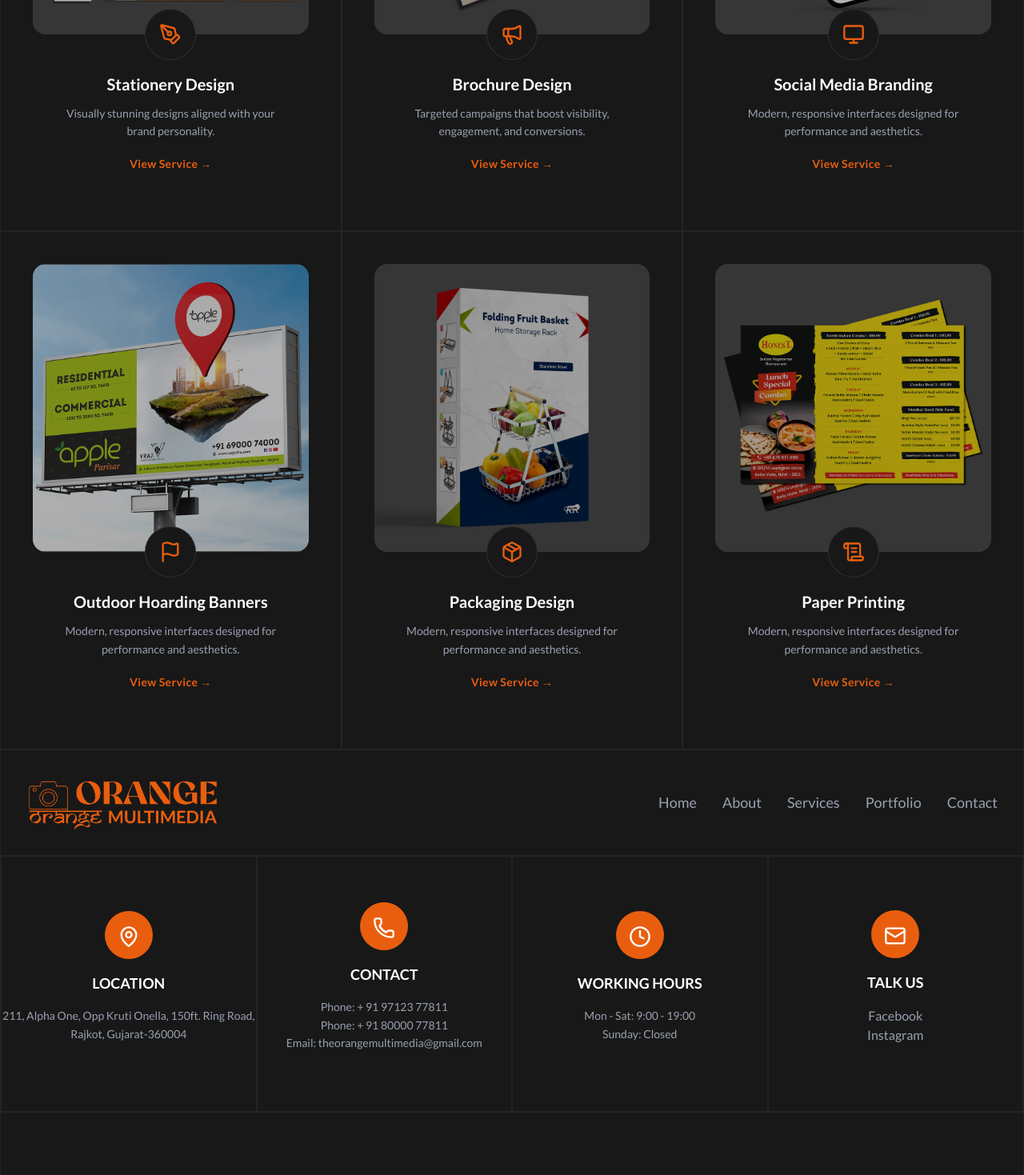
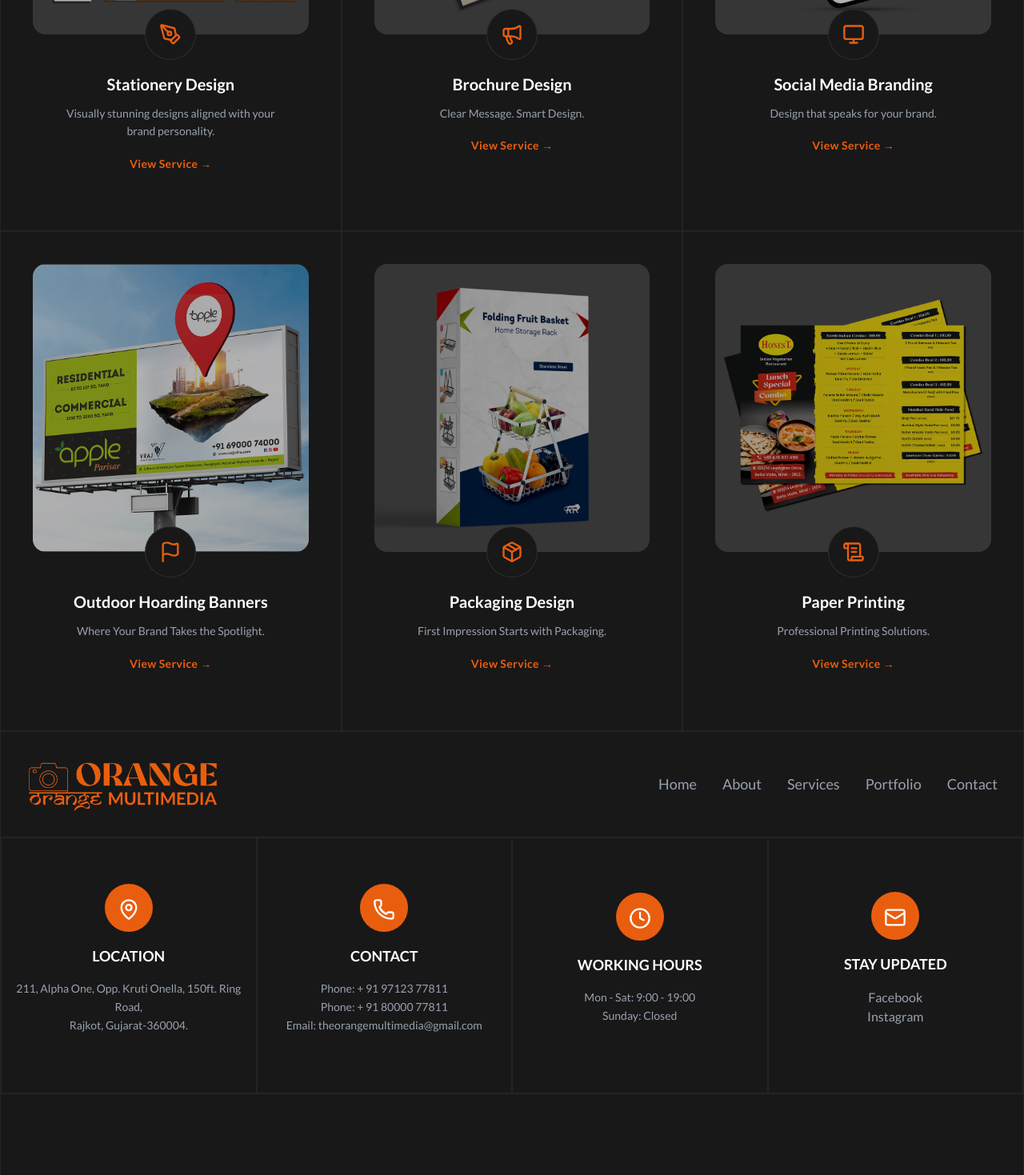
Before and after one commit to rutulkakadiya/rudra_orange_multimedia, a React (Vite) app: page /services in a window 1280 px wide. Shown: the part 1920-3389 px from the top of the page at 80% size. Built offline with nearby package versions, Linux system fonts and the light colour scheme; a web font is replaced by a local one.

Commit message:
Frontend

```diff
--- a/src/Components/CommonComponents/Footer.jsx
+++ b/src/Components/CommonComponents/Footer.jsx
@@ -163,9 +163,9 @@ export default function Footer() {
                 </div>
                 <h3 className="font-semibold text-lg py-4">LOCATION</h3>
                 <p className="text-gray-400 group-hover:text-white duration-1300 text-sm leading-relaxed text-center">
-                 211, Alpha One, Opp
+                 211, Alpha One, Opp.
                  Kruti Onella, 150ft.
-                 Ring Road, <br /> Rajkot, Gujarat-360004
+                 Ring Road, <br /> Rajkot, Gujarat-360004.
                 </p>
               </div>
             </div>
@@ -215,7 +215,7 @@ export default function Footer() {
                 <div className='w-15 h-15 rounded-full bg-(--first) group-hover:bg-black duration-1300 flex justify-center items-center'>
                   <Mail className="w-7 h-7 shrink-0 mt-1" />
                 </div>
-                <h3 className="font-semibold text-lg py-4">TALK US</h3>
+                <h3 className="font-semibold text-lg py-4">STAY UPDATED</h3>
                 <div className="text-center flex flex-col text-gray-400">
                   <a target='_blank' href="https://www.facebook.com/orangemultimediarajkot" className="hover:text-black group-hover:text-white cursor-pointer duration-700 transition">
                     Facebook
--- a/src/Components/Fun4RajkotComponents/Fun4RajkotCreativeSlider.jsx
+++ b/src/Components/Fun4RajkotComponents/Fun4RajkotCreativeSlider.jsx
@@ -29,6 +29,7 @@ const Fun4RajkotCreativeSlider = () => {
         {
             id: 1,
             title: "Static Post",
+            subTitle: "// Various Designs",
             image: static_post_1,
             works: [
                 static_post_1, static_post_2, static_post_3,
@@ -38,6 +39,7 @@ const Fun4RajkotCreativeSlider = () => {
         {
             id: 2,
             title: "Promotional Banners",
+            subTitle: "// Attractive Plate Design",
             image: promotional_banner_1,
             works: [
                 promotional_banner_1, promotional_banner_2, promotional_banner_3,
@@ -47,6 +49,7 @@ const Fun4RajkotCreativeSlider = () => {
         {
             id: 3,
             title: "Brand-focused Social Media Posts",
+            subTitle: "// Customise Designs",
             image: social_media_post_1,
             works: [
                 social_media_post_1, social_media_post_2, social_media_post_3,
@@ -62,26 +65,17 @@ const Fun4RajkotCreativeSlider = () => {
 
 
                 <div className="px-6 border-b border-white/5 pt-[30px] sm:pt-[50px]">
-                    <div className="grid lg:grid-cols-2 gap-12 items-center">
-                        {/* LEFT : TEXT CONTENT */}
                     <div>
                         <p className="text-md text-(--first) mb-2">// Creative Showcase</p>
 
-                            <h2 className="text-4xl lg:text-5xl font-semibold leading-tight mb-6">
+                        <h2 className="text-4xl lg:text-5xl font-semibold leading-tight">
                             Creative Post &{" "}
                             <span className="text-(--first)">Template Design</span>
                         </h2>
-                        </div>
 
-                        {/* RIGHT : IMAGE / MOCKUP */}
-                        <div className="flex justify-end">
-                            <div className="border-l border-white/5 p-8 text-left">
-
-                                <p className="text-gray-400 pt-4">
+                        <p className="text-gray-400 pt-4 mb-6">
                             All designs are clean, modern, and suitable for Instagram & Facebook.
                         </p>
-                            </div>
-                        </div>
                     </div>
                 </div>
 
@@ -123,7 +117,7 @@ const Fun4RajkotCreativeSlider = () => {
                                     {activeCategory.title}
                                 </h3>
                                 <p className="text-gray-400 text-sm">
-                                    // Various Designs
+                                    {activeCategory.subTitle}
                                 </p>
                             </div>
 
--- a/src/Components/PortfolioComponent/PortfolioSection.jsx
+++ b/src/Components/PortfolioComponent/PortfolioSection.jsx
@@ -1,4 +1,5 @@
 import React, { useEffect, useState } from "react";
+import { useSearchParams } from "react-router-dom";
 import { X, ArrowLeft } from "lucide-react";
 import logodesign from '../../assets/Portfolio/Cover_Photo/Logo.jpg';
 import videography from '../../assets/Portfolio/Cover_Photo/Video.jpg';
@@ -574,7 +575,13 @@ const PortfolioSection = () => {
     },
   ];
 
-  const [activeCategory, setActiveCategory] = useState(null);
+  const [searchParams, setSearchParams] = useSearchParams();
+  const categoryParam = searchParams.get("category");
+  const activeCategory = categoryParam
+    ? data.find((item) => item.category === categoryParam)
+    : null;
+
+  // const [activeCategory, setActiveCategory] = useState(null);
   const [activeImage, setActiveImage] = useState(null);
   useEffect(() => {
     window.scrollTo(0, 0);
@@ -602,7 +609,7 @@ const PortfolioSection = () => {
             {data.map((item, i) => (
               <div
                 key={i}
-                onClick={() => setActiveCategory(item)}
+                onClick={() => setSearchParams({ category: item.category })}
                 className="relative cursor-pointer overflow-hidden
                            border border-white/5
                            transition-all duration-500 p-4 sm:p-15"
@@ -642,7 +649,7 @@ const PortfolioSection = () => {
 
 
             <button
-              onClick={() => setActiveCategory(null)}
+              onClick={() => setSearchParams({})}
               className="my-10 px-10"
             >
               <RippleButton className="">Back to portfolio</RippleButton>
--- a/src/Components/ServicesComponent/OurServices.jsx
+++ b/src/Components/ServicesComponent/OurServices.jsx
@@ -40,31 +40,31 @@ const services = [
 
   {
     title: "Brochure Design",
-    desc: "Targeted campaigns that boost visibility, engagement, and conversions.",
+    desc: "Clear Message. Smart Design.",
     image: catelogdesign,
     icon: Megaphone,
   },
   {
     title: "Social Media Branding",
-    desc: "Modern, responsive interfaces designed for performance and aesthetics.",
+    desc: "Design that speaks for your brand.",
     image: socialmediapost,
     icon: Monitor,
   },
   {
     title: "Outdoor Hoarding Banners",
-    desc: "Modern, responsive interfaces designed for performance and aesthetics.",
+    desc: "Where Your Brand Takes the Spotlight.",
     image: outdoorhoarding,
     icon: Flag,
   },
   {
     title: "Packaging Design",
-    desc: "Modern, responsive interfaces designed for performance and aesthetics.",
+    desc: "First Impression Starts with Packaging.",
     image: packagingdesign,
     icon: Package,
   },
   {
     title: "Paper Printing",
-    desc: "Modern, responsive interfaces designed for performance and aesthetics.",
+    desc: "Professional Printing Solutions.",
     image: paperprinting,
     icon: ScrollText,
   },
```
Lines whose indentation alone changed are shown as unchanged.
